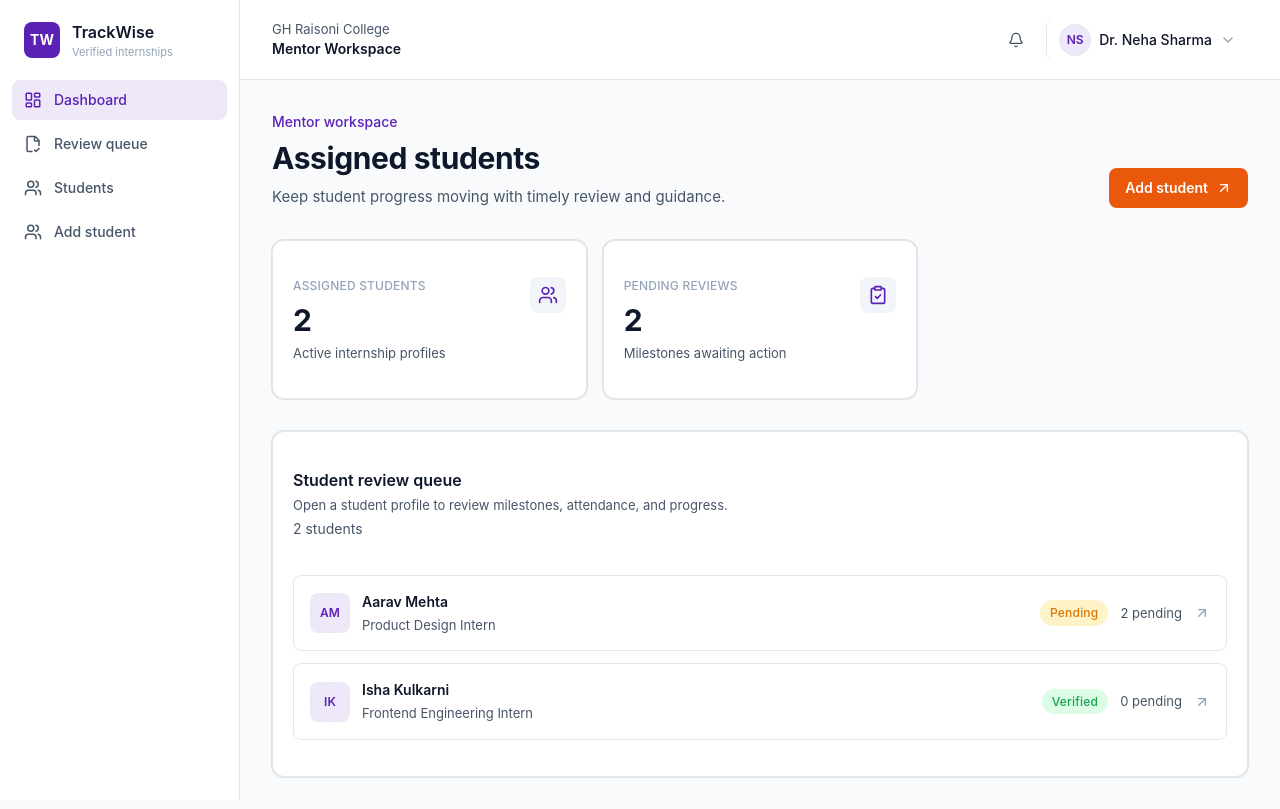
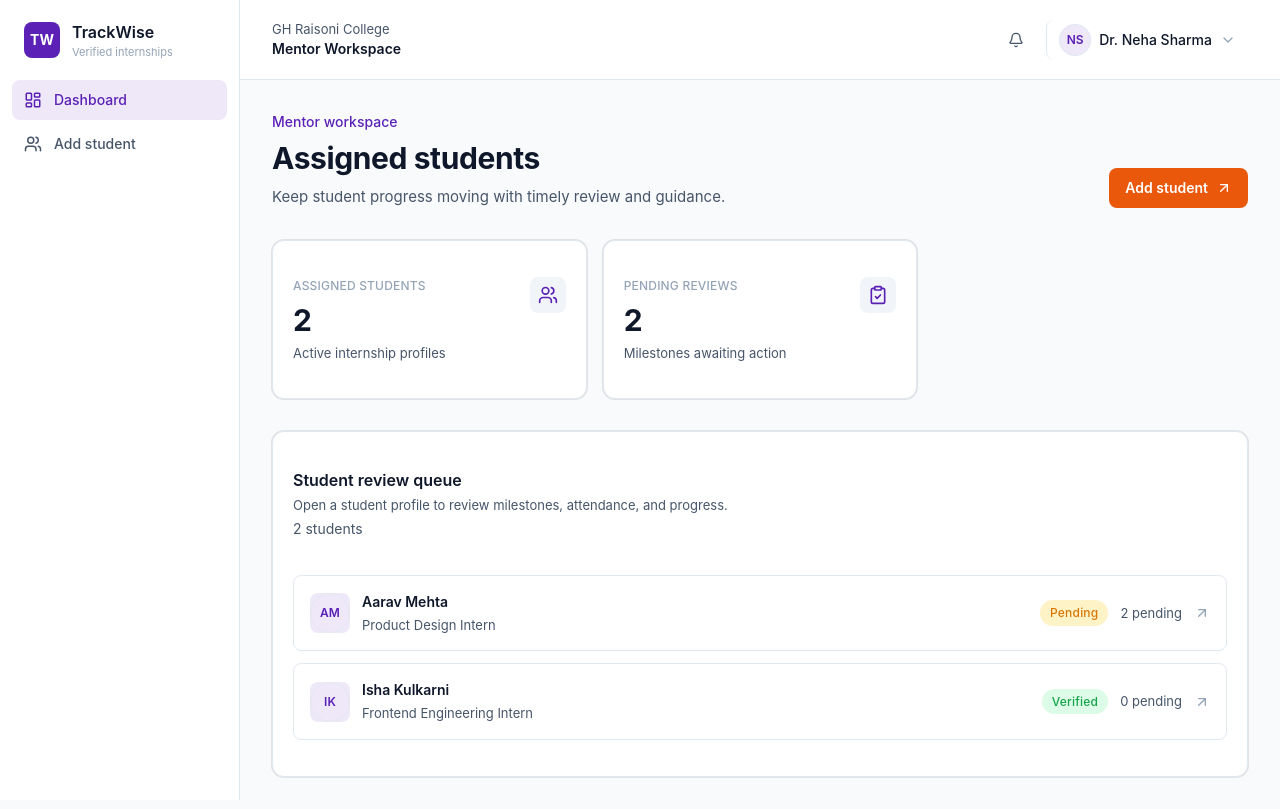
Before and after one commit to nihar-ux18/trackwise, a Next.js app: page /mentor/dashboard in a window 1280 px wide. Built offline with nearby package versions, Linux system fonts and the light colour scheme.

Commit message:
refactor: remove review queue and student list links from mentor sidebar navigation

```diff
--- a/src/components/shared/Sidebar.tsx
+++ b/src/components/shared/Sidebar.tsx
@@ -9,7 +9,7 @@ import type { UserRole } from "@/lib/mock-data/users"
 type NavItem = { label: string; href: string; icon: LucideIcon }
 const navigation: Record<UserRole, NavItem[]> = {
   student: [{ label: "Dashboard", href: "/student/dashboard", icon: LayoutDashboard }, { label: "Milestones", href: "/student/milestones", icon: ClipboardCheck }, { label: "Attendance", href: "/student/attendance", icon: CalendarCheck2 }, { label: "Skill Gap Report", href: "/student/skill-gap", icon: BookOpenCheck }],
-  mentor: [{ label: "Dashboard", href: "/mentor/dashboard", icon: LayoutDashboard }, { label: "Review queue", href: "/mentor/reviews", icon: FileCheck2 }, { label: "Students", href: "/mentor/students", icon: Users }, { label: "Add student", href: "/mentor/add-student", icon: Users }],
+  mentor: [{ label: "Dashboard", href: "/mentor/dashboard", icon: LayoutDashboard }, { label: "Add student", href: "/mentor/add-student", icon: Users }],
   industry: [{ label: "Dashboard", href: "/industry/dashboard", icon: LayoutDashboard }],
 }
 
```
